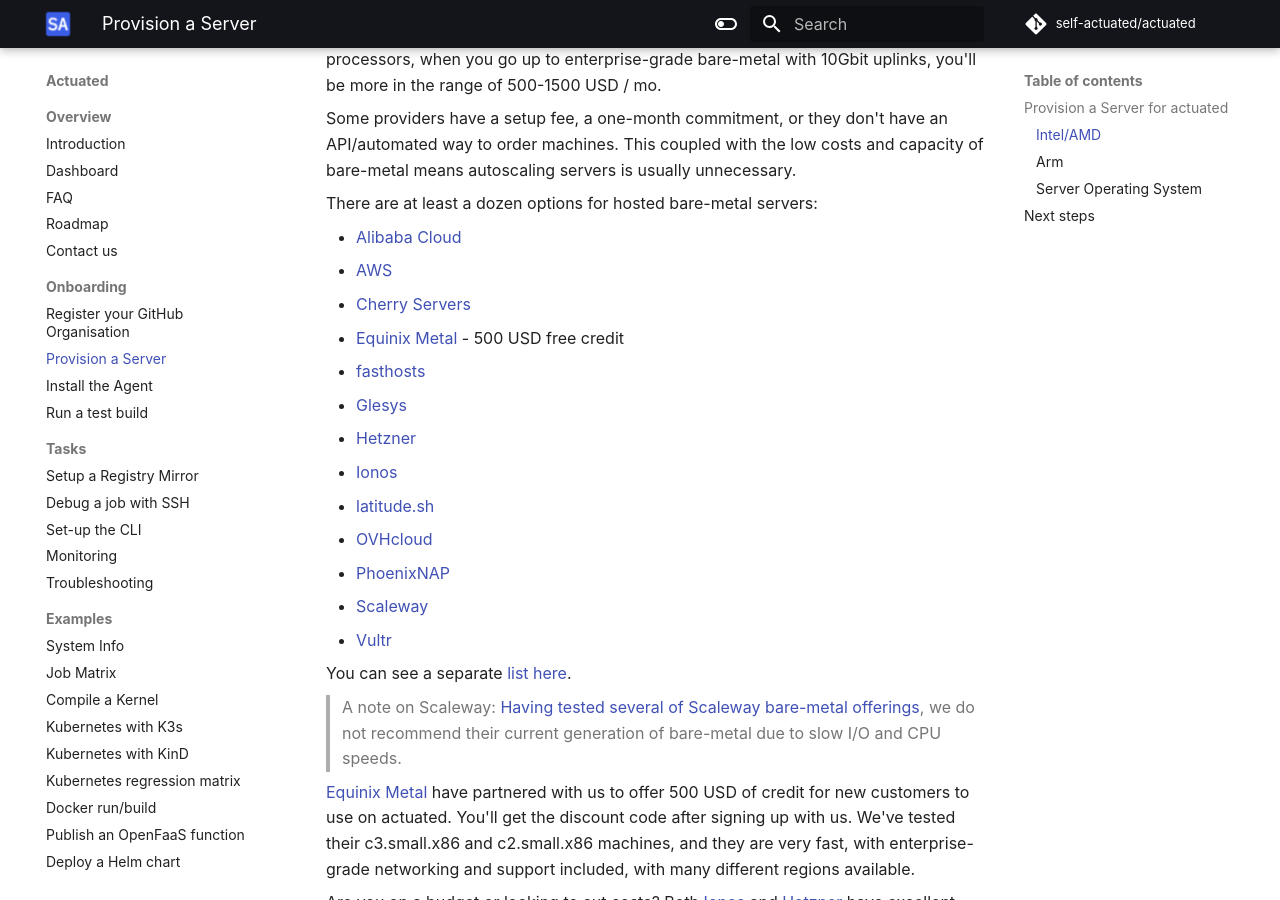
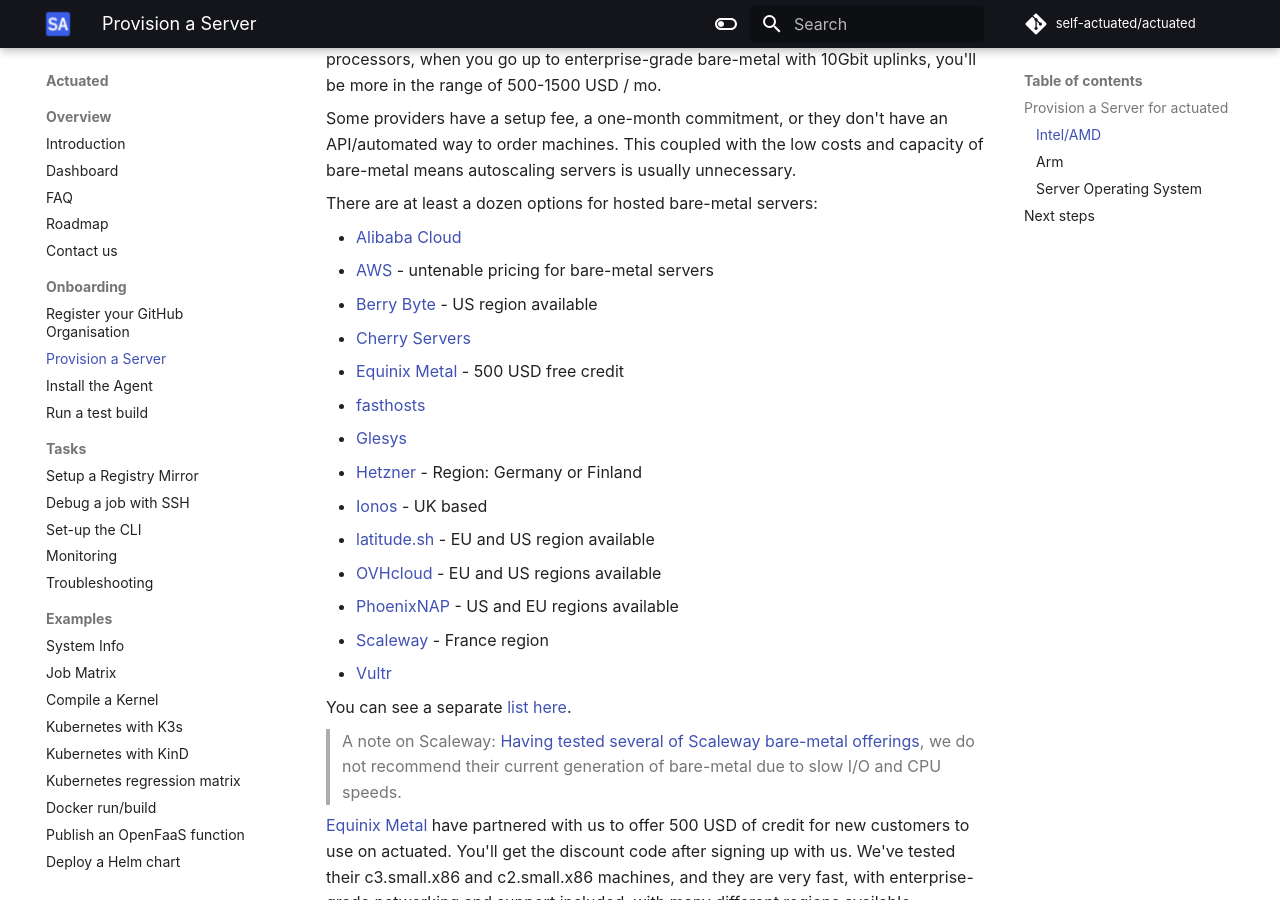
Before and after one commit to welteki/docs.actuated.dev, an MkDocs documentation site: the page built from docs/provision-server.md, in a window 1280 px wide and 900 px high, scrolled down 1544 px. Built offline with MkDocs 1.6.1 and Material for MkDocs 9.7.7, drawn with Linux system fonts in a browser that asks for light colours; some web fonts are replaced.

Commit message:
Add Berry Byte
Signed-off-by: Alex Ellis (OpenFaaS Ltd) <alexellis2@gmail.com>

```diff
--- a/docs/provision-server.md
+++ b/docs/provision-server.md
@@ -39,17 +39,18 @@
     There are at least a dozen options for hosted bare-metal servers:
 
     - [Alibaba Cloud](https://eu.alibabacloud.com/en)
-    - [AWS](https://aws.amazon.com/)
+    - [AWS](https://aws.amazon.com/) - untenable pricing for bare-metal servers
+    - [Berry Byte](https://berrybyte.net/dedicated/) - US region available
     - [Cherry Servers](https://www.cherryservers.com/)
     - [Equinix Metal](https://deploy.equinix.com/) - 500 USD free credit
     - [fasthosts](https://www.fasthosts.co.uk/)
     - [Glesys](https://glesys.com/dedicated)
-    - [Hetzner](https://hetzner.com)
-    - [Ionos](https://ionos.co.uk)
-    - [latitude.sh](https://www.latitude.sh/)
-    - [OVHcloud](https://www.ovhcloud.com/en-gb/bare-metal/rise/)
-    - [PhoenixNAP](https://phoenixnap.com)
-    - [Scaleway](https://scaleway.com)
+    - [Hetzner](https://hetzner.com) - Region: Germany or Finland
+    - [Ionos](https://ionos.co.uk) - UK based
+    - [latitude.sh](https://www.latitude.sh/) - EU and US region available
+    - [OVHcloud](https://www.ovhcloud.com/en-gb/bare-metal/rise/) - EU and US regions available
+    - [PhoenixNAP](https://phoenixnap.com) - US and EU regions available
+    - [Scaleway](https://scaleway.com) - France region
     - [Vultr](https://www.vultr.com/)
 
     You can see a separate [list here](https://github.com/alexellis/awesome-baremetal#bare-metal-cloud).
```
